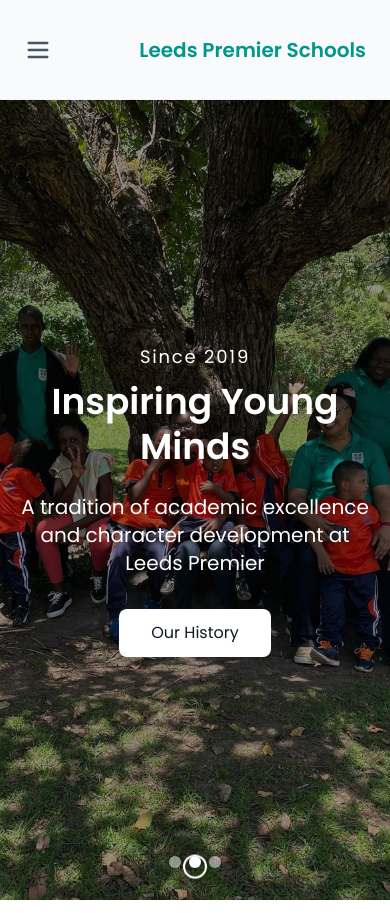
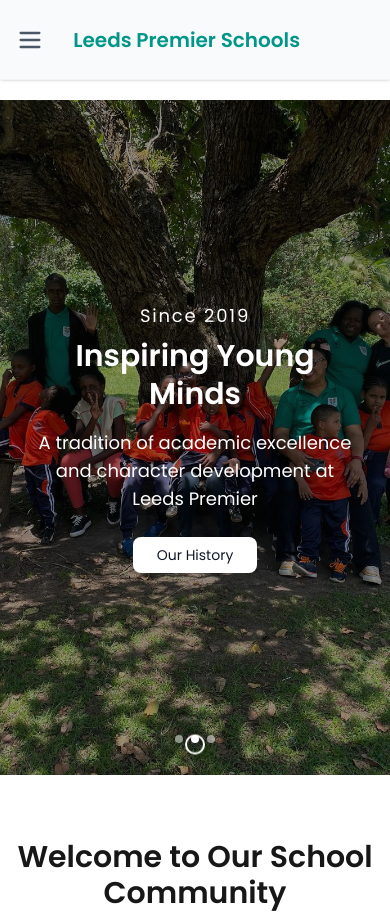
Before and after one commit to SimiyuVic/Leeds-Premier, a Next.js app: page / in a window 390 px wide. Shown: the top 913 px of the page. Built offline with nearby package versions, Linux system fonts and the light colour scheme.

Commit message:
Navbar editing as well as mainbar for small screens display

```diff
--- a/src/app/schools/teachers-training-college/page.tsx
+++ b/src/app/schools/teachers-training-college/page.tsx
@@ -40,7 +40,7 @@
               </div>
           </div>
 
-          {/* About Our TTC with Image */}
+          {/* About Our TTC */}
           <section className="mb-16">
               <div className="flex flex-col md:flex-row gap-8 items-center">
                   <div className="md:w-1/2">
@@ -66,7 +66,7 @@
               </div>
           </section>
 
-          {/* Programs Structure with Images */}
+          {/* Programs Structure */}
           <section className="mb-16 bg-teal-50 p-8 rounded-xl">
               <h2 className="text-3xl font-bold text-teal-800 mb-6 text-center">Our Teacher Training Programs</h2>
 
--- a/src/components/MainBanner.tsx
+++ b/src/components/MainBanner.tsx
@@ -9,7 +9,7 @@
     image: "/banner-images/bg-1.jpeg",
     title: "Excellence in Education",
     subtitle: "Leeds Premier Schools",
-    description: "Where potential meets opportunity in a nurturing environment  for growth.",
+    description: "Where potential meets opportunity in a nurturing environment for growth.",
     cta: "More on Our School",
     link: "/about-us",
   },
@@ -17,7 +17,7 @@
     image: "/banner-images/bg-2.jpeg",
     title: "Inspiring Young Minds",
     subtitle: "Since 2019",
-    description: "A tradition of academic excellence and character development  at Leeds Premier",
+    description: "A tradition of academic excellence and character development at Leeds Premier",
     cta: "Our History",
     link: "/about-us",
   },
@@ -42,7 +42,7 @@
   }, []);
 
   return (
-    <section className="relative w-full h-screen max-h-[800px] overflow-hidden mt-25">
+    <section className="relative w-full h-[80vh] min-h-[500px] max-h-[800px] overflow-hidden mt-25">
       {/* Background Slides */}
       {slides.map((slide, index) => (
         <div
@@ -58,6 +58,7 @@
             priority={index === 0}
             className="object-cover object-center"
             quality={100}
+            sizes="(max-width: 768px) 100vw, (max-width: 1200px) 100vw, 100vw"
           />
           <div className="absolute inset-0 bg-black/40"></div>
         </div>
@@ -65,19 +66,19 @@
 
       {/* Content */}
       <div className="relative z-10 flex flex-col items-center justify-center h-full text-center px-4 sm:px-6 lg:px-8">
-        <div className="max-w-4xl mx-auto text-white">
+        <div className="max-w-4xl mx-auto text-white px-4">
           <span className="block text-lg sm:text-xl font-light mb-2 tracking-widest">
             {slides[currentSlide].subtitle}
           </span>
-          <h1 className="text-4xl sm:text-5xl md:text-6xl font-bold mb-6 leading-tight">
+          <h1 className="text-3xl sm:text-4xl md:text-5xl lg:text-6xl font-bold mb-4 sm:mb-6 leading-tight">
             {slides[currentSlide].title}
           </h1>
-          <p className="text-xl sm:text-2xl max-w-2xl mx-auto mb-8">
+          <p className="text-lg sm:text-xl md:text-2xl max-w-2xl mx-auto mb-6 sm:mb-8">
             {slides[currentSlide].description}
           </p>
           <Link
             href={slides[currentSlide].link}
-            className="inline-block px-8 py-3 bg-white text-gray-900 font-medium rounded-lg hover:bg-gray-100 transition duration-300"
+            className="inline-block px-6 sm:px-8 py-2 sm:py-3 bg-white text-gray-900 font-medium rounded-lg hover:bg-gray-100 transition duration-300 text-sm sm:text-base"
           >
             {slides[currentSlide].cta}
           </Link>
@@ -90,7 +91,7 @@
           <button
             key={index}
             onClick={() => setCurrentSlide(index)}
-            className={`w-3 h-3 rounded-full transition-colors ${
+            className={`w-2 h-2 sm:w-3 sm:h-3 rounded-full transition-colors ${
               index === currentSlide ? "bg-white" : "bg-white/50"
             }`}
             aria-label={`Go to slide ${index + 1}`}
@@ -100,7 +101,7 @@
 
       {/* Scrolling Indicator */}
       <div className="absolute bottom-4 left-1/2 -translate-x-1/2 z-10">
-        <div className="animate-bounce w-6 h-6 border-2 border-white rounded-full"></div>
+        <div className="animate-bounce w-5 h-5 sm:w-6 sm:h-6 border-2 border-white rounded-full"></div>
       </div>
     </section>
   );
--- a/src/components/Navbar.tsx
+++ b/src/components/Navbar.tsx
@@ -26,21 +26,25 @@
   ];
 
   return (
-    <header className="bg-gray-50 border-b border-gray-100 shadow-sm fixed top-0 left-0 right-0 z-50 h-25">
-      <div className="max-w-7xl mx-auto px-6 lg:px-8 h-full flex items-center justify-between md:justify-around">
-        {/* Mobile Menu Button */}
+    <header className="bg-gray-50 border-b border-gray-100 shadow-sm fixed top-0 left-0 right-0 z-50 h-20">
+      <div className="max-w-7xl mx-auto px-4 sm:px-6 lg:px-8 h-full flex items-center justify-between relative">
+        {/* Mobile Menu Button - Left side */}
         <button
           className="md:hidden text-gray-600 focus:outline-none focus:ring-2 focus:ring-teal-500"
           onClick={() => setIsOpen(!isOpen)}
         >
           {isOpen ? <X className="w-7 h-7" /> : <Menu className="w-7 h-7" />}
         </button>
-        {/* Logo / Brand */}
-        <Link href="/" className="text-xl font-semibold text-teal-600 order-last md:order-none">
+
+        {/* Logo / Brand - Centered on mobile */}
+        <Link href="/" className="absolute left-1/3 transform -translate-x-1/4 md:relative md:left-0 md:transform-none text-xl font-semibold text-teal-600">
           Leeds Premier Schools
         </Link>
 
-        {/* Desktop Nav */}
+        {/* Empty div to balance the flex layout on mobile */}
+        <div className="md:hidden w-7"></div>
+
+        {/* Desktop Nav - Right side */}
         <nav className="hidden md:flex space-x-8">
           {navItems.map((item) => (
             <div
```
